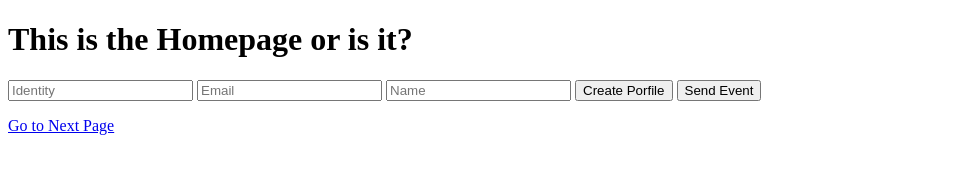
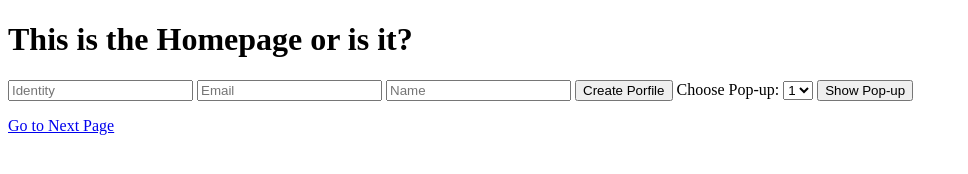
Before and after one commit to HeyZeusV-CT/heyzeusvct.github.io, a plain HTML site: page index.html in a window 1280 px wide. Shown: the whole page, without its empty margins (0-968 px from the left). Drawn offline with Linux system fonts and the light colour scheme.

Commit message:
Add dropdown menu that allows selection of Pop-up version

```diff
--- a/index.html
+++ b/index.html
@@ -31,7 +31,13 @@
 
     <button id="createProfile" onclick="userLogin()">Create Porfile</button>
 
-    <button id="sendEvent" onclick="eventPopup()">Send Event</button>
+    <label for="popupVersion">Choose Pop-up:</label>
+    <select name="popupVersion" id="popup">
+        <option value="1">1</option>
+        <option value="2">2</option>
+    </select>
+
+    <button id="showPopup" onclick="eventPopup()">Show Pop-up</button>
 
     <p><a href="/tailPage">Go to Next Page</a></p>
 
@@ -54,7 +60,13 @@
 </script>
 <script>
     function eventPopup() {
-        clevertap.event.push("Web Pop-up 1")
+        var popupVersion = document.getElementById("popup").value;
+
+        if (popupVersion == 1) {
+            clevertap.event.push("Web Pop-up 1")
+        } else {
+            clevertap.event.push("Web Pop-up 2")
+        }
     }
 </script>
 </html>
```
